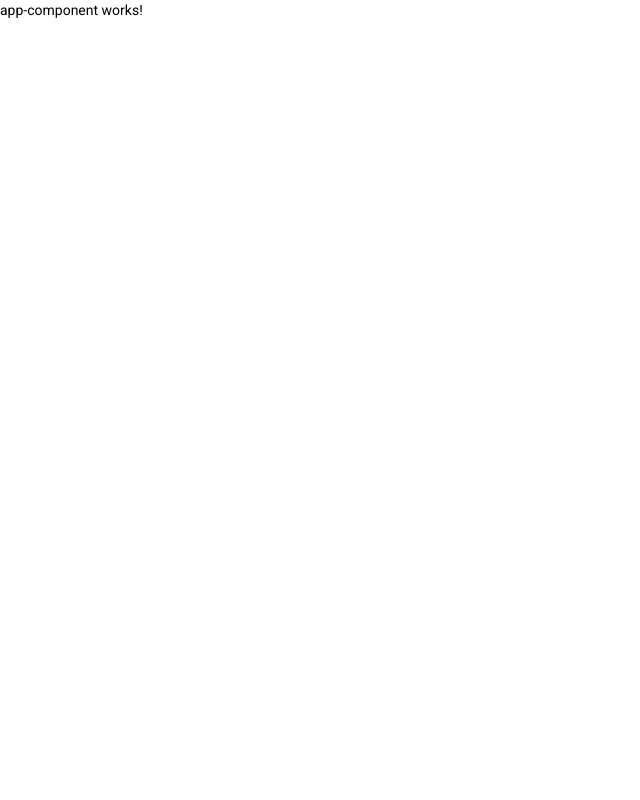
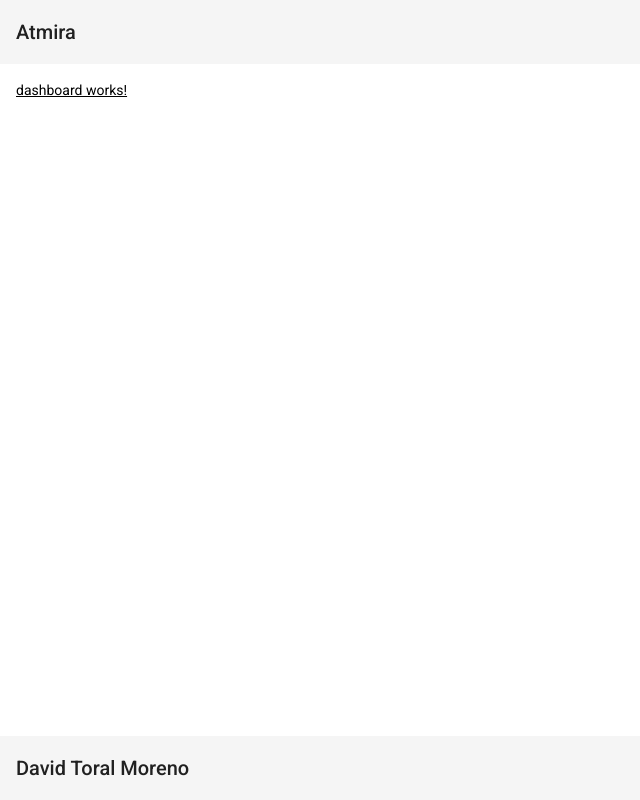
Before and after one commit to davidtoral/atmira-dtm, an Angular app: page / in a window 1280 px wide. Shown: the whole page, without its empty margins (0-640 px from the left). Built offline with nearby package versions, Linux system fonts and the light colour scheme.

Commit message:
Create dashboard component and add it to app component

```diff
--- a/src/app/app.component.html
+++ b/src/app/app.component.html
@@ -1 +1,19 @@
-app-component works!
+<body fxLayout="column" fxLayoutAlign="space-between">
+  <div>
+    <header>
+      <mat-toolbar>
+        <span>Atmira</span>
+      </mat-toolbar>
+    </header>
+
+    <main class="m-4">
+      <app-dashboard></app-dashboard>
+    </main>
+  </div>
+
+  <footer>
+    <mat-toolbar>
+      <span>David Toral Moreno</span>
+    </mat-toolbar>
+  </footer>
+</body>
--- /dev/null
+++ b/src/app/components/dashboard/dashboard.component.html
@@ -0,0 +1 @@
+<p class="underline m-4">dashboard works!</p>
--- /dev/null
+++ b/src/app/components/dashboard/dashboard.component.ts
@@ -0,0 +1,15 @@
+import { Component, OnInit } from '@angular/core';
+
+@Component({
+  selector: 'app-dashboard',
+  templateUrl: './dashboard.component.html',
+  styleUrls: ['./dashboard.component.scss']
+})
+export class DashboardComponent implements OnInit {
+
+  constructor() { }
+
+  ngOnInit(): void {
+  }
+
+}
```
Also changed, not shown: src/app/app.module.ts (+9 -2 lines), src/app/components/dashboard/dashboard.component.scss (added), 1 other file (tests, documents, lock files or other folders).
